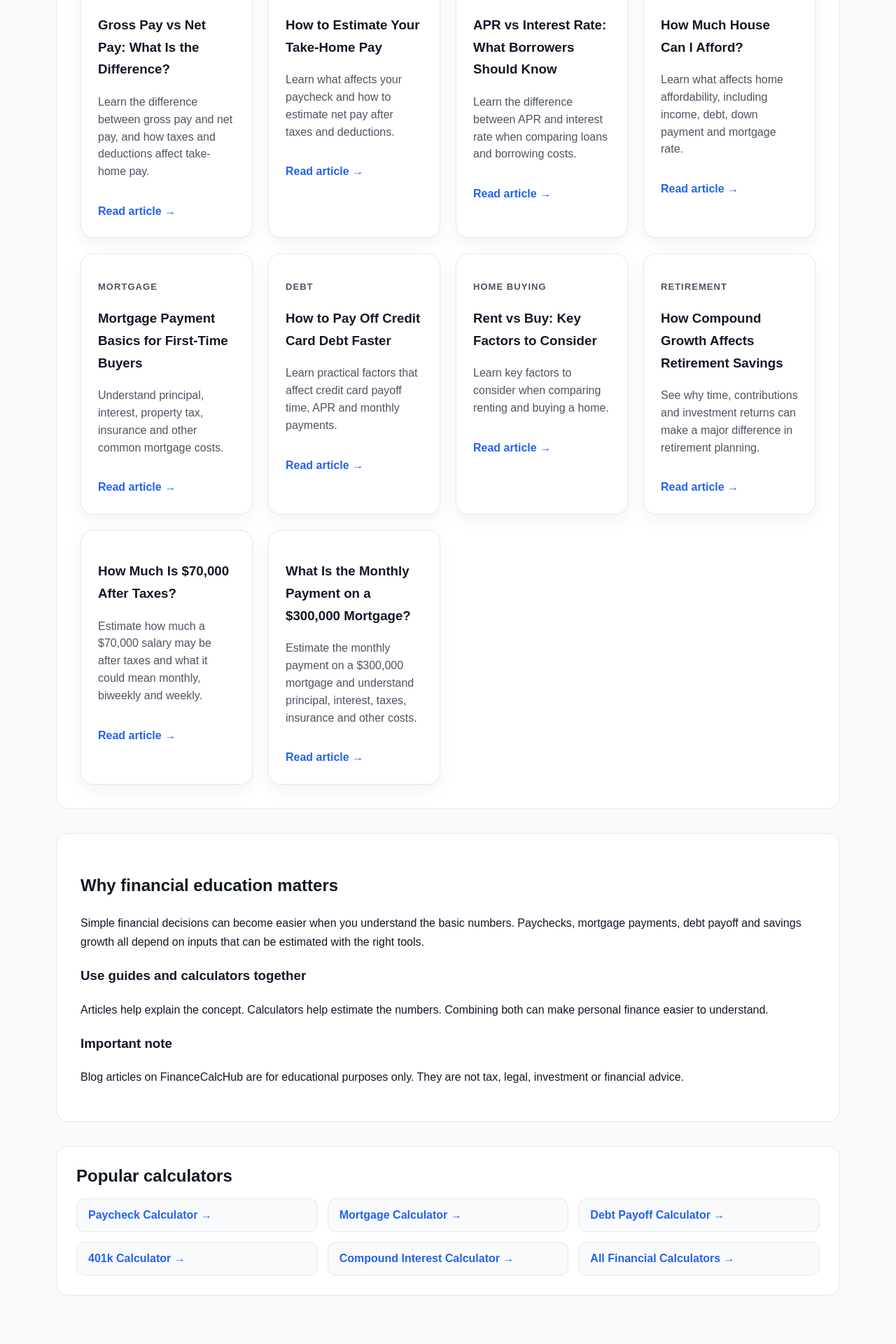
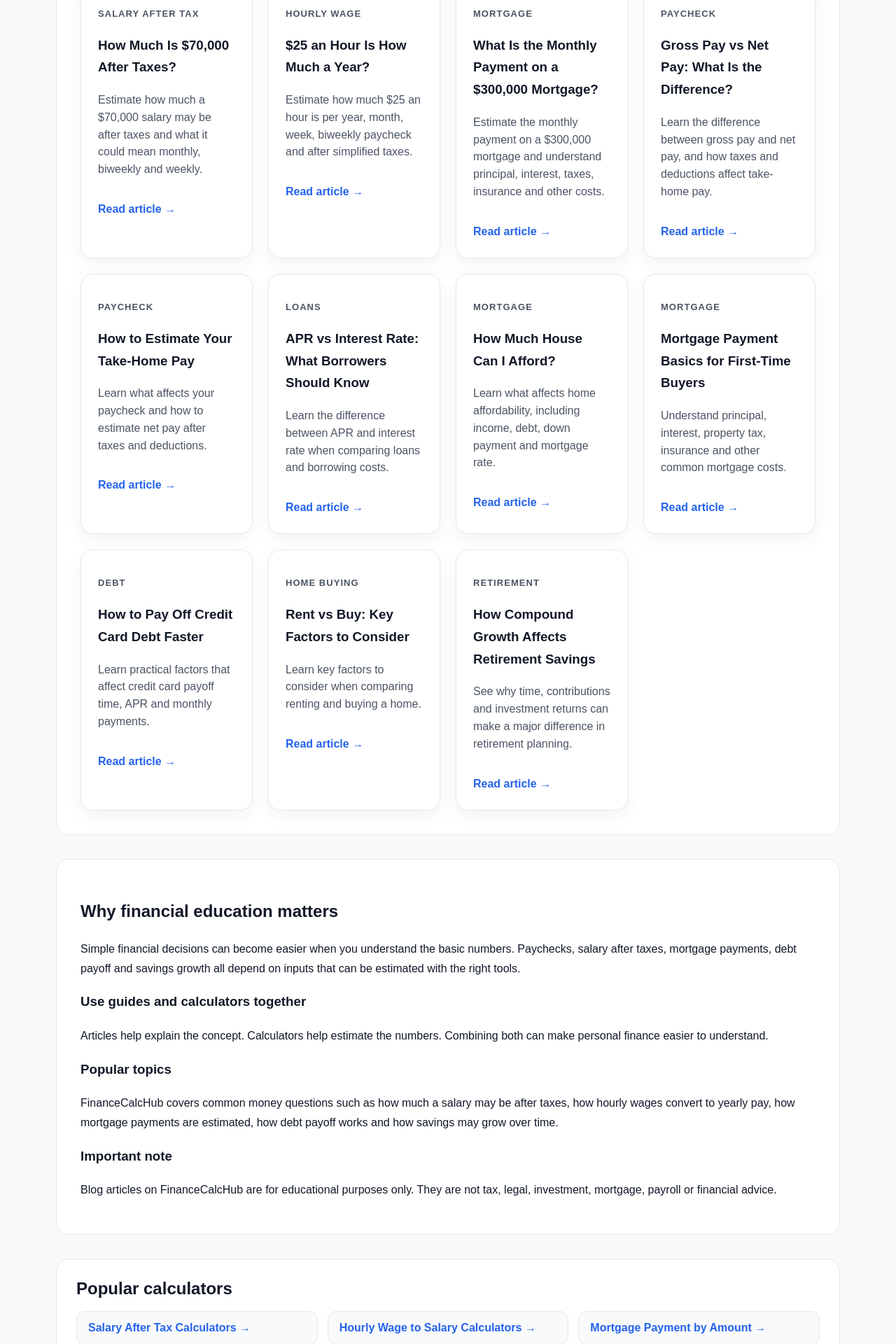
Before and after one commit to milicdejan94-ai/financecalchub, a Next.js app: page /blog in a window 1280 px wide. Shown: the part 580-2500 px from the top of the page at 70% size. Built offline with nearby package versions, Linux system fonts and the light colour scheme.

Commit message:
Update blog index with new SEO articles

```diff
--- a/app/blog/page.tsx
+++ b/app/blog/page.tsx
@@ -2,6 +2,27 @@ import RelatedCalculators from '../../components/RelatedCalculators';
 import Breadcrumbs from '../../components/Breadcrumbs';
 
 const posts = [
+  {
+    title: 'How Much Is $70,000 After Taxes?',
+    description:
+      'Estimate how much a $70,000 salary may be after taxes and what it could mean monthly, biweekly and weekly.',
+    href: '/blog/how-much-is-70000-after-taxes',
+    category: 'Salary After Tax',
+  },
+  {
+    title: '$25 an Hour Is How Much a Year?',
+    description:
+      'Estimate how much $25 an hour is per year, month, week, biweekly paycheck and after simplified taxes.',
+    href: '/blog/25-an-hour-is-how-much-a-year',
+    category: 'Hourly Wage',
+  },
+  {
+    title: 'What Is the Monthly Payment on a $300,000 Mortgage?',
+    description:
+      'Estimate the monthly payment on a $300,000 mortgage and understand principal, interest, taxes, insurance and other costs.',
+    href: '/blog/300000-mortgage-payment',
+    category: 'Mortgage',
+  },
   {
     title: 'Gross Pay vs Net Pay: What Is the Difference?',
     href: '/blog/gross-pay-vs-net-pay',
@@ -58,26 +79,12 @@ const posts = [
       'See why time, contributions and investment returns can make a major difference in retirement planning.',
     category: 'Retirement',
   },
-
-  {
-  title: 'How Much Is $70,000 After Taxes?',
-  description:
-    'Estimate how much a $70,000 salary may be after taxes and what it could mean monthly, biweekly and weekly.',
-  href: '/blog/how-much-is-70000-after-taxes',
-},
-
-{
-  title: 'What Is the Monthly Payment on a $300,000 Mortgage?',
-  description:
-    'Estimate the monthly payment on a $300,000 mortgage and understand principal, interest, taxes, insurance and other costs.',
-  href: '/blog/300000-mortgage-payment',
-},
 ];
 
 export const metadata = {
   title: 'Personal Finance Blog | FinanceCalcHub',
   description:
-    'Simple personal finance articles about paychecks, loans, mortgages, taxes and retirement planning.',
+    'Simple personal finance articles about paychecks, salary after taxes, hourly wages, loans, mortgages, debt, savings and retirement planning.',
 };
 
 export default function BlogPage() {
@@ -85,20 +92,21 @@ export default function BlogPage() {
     <section className="section">
       <div className="container">
         <Breadcrumbs
-  items={[
-    { label: 'Home', href: '/' },
-    { label: 'Blog' },
-  ]}
-/>
+          items={[
+            { label: 'Home', href: '/' },
+            { label: 'Blog' },
+          ]}
+        />
+
         <div className="section-heading">
           <p className="eyebrow">Personal finance guides</p>
 
           <h1>FinanceCalcHub Blog</h1>
 
           <p>
-            Learn the basics behind paychecks, loans, mortgages, savings and
-            retirement planning. These guides explain the ideas behind our free
-            calculators.
+            Learn the basics behind paychecks, salary after taxes, hourly wages,
+            loans, mortgages, savings, debt payoff and retirement planning. These
+            guides explain the ideas behind our free calculators.
           </p>
         </div>
 
@@ -130,9 +138,9 @@ export default function BlogPage() {
 
           <p>
             Simple financial decisions can become easier when you understand the
-            basic numbers. Paychecks, mortgage payments, debt payoff and savings
-            growth all depend on inputs that can be estimated with the right
-            tools.
+            basic numbers. Paychecks, salary after taxes, mortgage payments,
+            debt payoff and savings growth all depend on inputs that can be
+            estimated with the right tools.
           </p>
 
           <h3>Use guides and calculators together</h3>
@@ -143,17 +151,39 @@ export default function BlogPage() {
             understand.
           </p>
 
+          <h3>Popular topics</h3>
+
+          <p>
+            FinanceCalcHub covers common money questions such as how much a
+            salary may be after taxes, how hourly wages convert to yearly pay,
+            how mortgage payments are estimated, how debt payoff works and how
+            savings may grow over time.
+          </p>
+
           <h3>Important note</h3>
 
           <p>
             Blog articles on FinanceCalcHub are for educational purposes only.
-            They are not tax, legal, investment or financial advice.
+            They are not tax, legal, investment, mortgage, payroll or financial
+            advice.
           </p>
         </div>
 
         <RelatedCalculators
           title="Popular calculators"
           tools={[
+            {
+              title: 'Salary After Tax Calculators',
+              href: '/salary-after-tax',
+            },
+            {
+              title: 'Hourly Wage to Salary Calculators',
+              href: '/hourly-wage',
+            },
+            {
+              title: 'Mortgage Payment by Amount',
+              href: '/mortgage-payment',
+            },
             {
               title: 'Paycheck Calculator',
               href: '/calculators/paycheck',
@@ -166,18 +196,6 @@ export default function BlogPage() {
               title: 'Debt Payoff Calculator',
               href: '/calculators/debt-payoff',
             },
-            {
-              title: '401k Calculator',
-              href: '/calculators/401k',
-            },
-            {
-              title: 'Compound Interest Calculator',
-              href: '/calculators/compound-interest',
-            },
-            {
-              title: 'All Financial Calculators',
-              href: '/calculators',
-            },
           ]}
         />
       </div>
```
